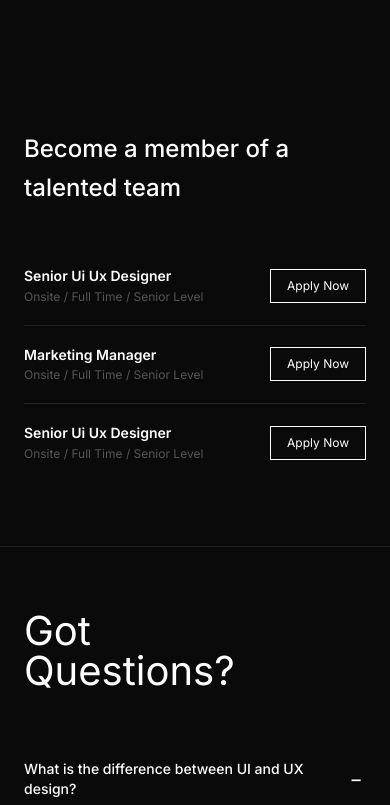
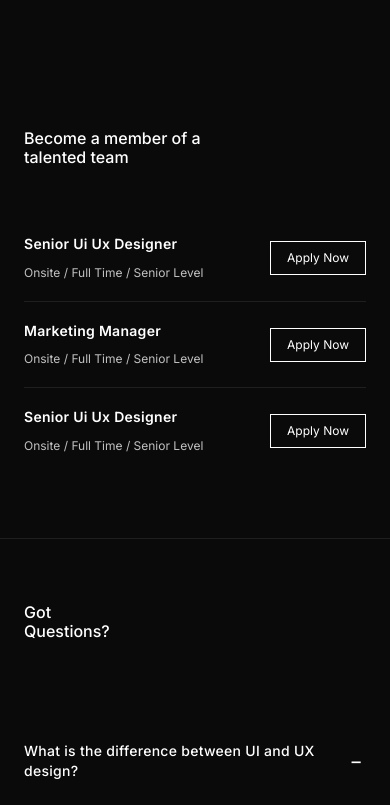
Before and after one commit to Neaz-mq/prographr-agency, a React (Vite) app: page / in a window 390 px wide. Shown: the part 7760-8565 px from the top of the page. Built offline with nearby package versions, Linux system fonts and the light colour scheme.

Commit message:
faq  updated for 3xl

```diff
--- a/src/sections/FAQ.jsx
+++ b/src/sections/FAQ.jsx
@@ -33,24 +33,24 @@ export default function FAQ() {
       {/* ── Careers ── */}
       <div className="md:px-10 3xl:px-60 2xl:px-60 xl:px-20 lg:px-14 mx-auto px-6 pt-36 pb-16 border-b border-[#1f1f1f]">
         <h2
-          className="text-white font-medium text-2xl md:text-3xl lg:text-3xl xl:text-3xl 2xl:text-3xl 3xl:text-5xl mb-10 leading-relaxed"
+          className="font-medium leading-[1.2] text-white  3xl:max-w-[1260px] max-w-[760px] 3xl:text-[clamp(36px,4vw,84px)]  2xl:text-[clamp(36px,3.8vw,58px)]  xl:text-[clamp(36px,3.8vw,58px)]  lg:text-[clamp(36px,3.8vw,58px)]  md:text-[clamp(36px,3.8vw,58px)] tracking-[0.02em"
           style={{ fontFamily: "'Inter', sans-serif" }}
         >
           Become a member of a<br />
           talented team
         </h2>
 
-        <div className="flex flex-col divide-y divide-[#1f1f1f]">
+        <div className="flex flex-col divide-y divide-[#1f1f1f] pt-12">
           {jobs.map((job, i) => (
             <div
               key={i}
               className="flex items-center justify-between py-5 gap-4"
             >
               <div>
-                <p className="text-white font-semibold text-sm md:text-base leading-tight mb-1">
+                <p className="text-white font-semibold text-sm md:text-3xl leading-tight mb-1 tracking-[0.02em]">
                   {job.title}
                 </p>
-                <p className="text-[#555] text-xs">{job.meta}</p>
+                <p className="text-[#C1C1C1] text-xs md:text-lg pt-2">{job.meta}</p>
               </div>
               <button className="shrink-0 border border-white text-white text-xs px-4 py-2 hover:bg-white hover:text-[#0a0a0a] transition-colors duration-200 whitespace-nowrap">
                 Apply Now
@@ -63,7 +63,7 @@ export default function FAQ() {
       {/* ── FAQ ── */}
       <div className="md:px-10 3xl:px-60 2xl:px-60 xl:px-20 lg:px-14 mx-auto px-6  pt-16 pb-24">
         <h2
-          className="text-white leading-none mb-12 text-[40px] md:text-[50px] lg:text-[56px] xl:text-[60px] 2xl:text-[64px] 3xl:text-[98px] font-normal"
+          className="font-medium leading-[1.2] text-white  3xl:max-w-[1260px] max-w-[760px] 3xl:text-[clamp(36px,4vw,104px)]  2xl:text-[clamp(36px,3.8vw,58px)]  xl:text-[clamp(36px,3.8vw,58px)]  lg:text-[clamp(36px,3.8vw,58px)]  md:text-[clamp(36px,3.8vw,58px)] tracking-[0.02em"
           style={{
             fontFamily: "'Inter', sans-serif",
           }}
@@ -73,7 +73,7 @@ export default function FAQ() {
           Questions?
         </h2>
 
-        <div className="flex flex-col divide-y divide-[#1f1f1f]">
+        <div className="flex flex-col divide-y divide-[#1f1f1f] mt-20">
           {faqs.map((faq, i) => {
             const isOpen = openIndex === i;
             return (
@@ -83,7 +83,7 @@ export default function FAQ() {
                   className="w-full flex items-center justify-between gap-6 py-5 text-left group"
                 >
                   <span
-                    className={`text-sm md:text-lg xl:text-lg 2xl:text-lg 3xl:text-2xl font-medium transition-colors duration-200 ${
+                    className={`text-sm md:text-lg xl:text-lg 2xl:text-lg 3xl:text-3xl tracking-[0.02em] font-medium transition-colors duration-200 ${
                       isOpen
                         ? "text-white"
                         : "text-white/80 group-hover:text-white"
```
